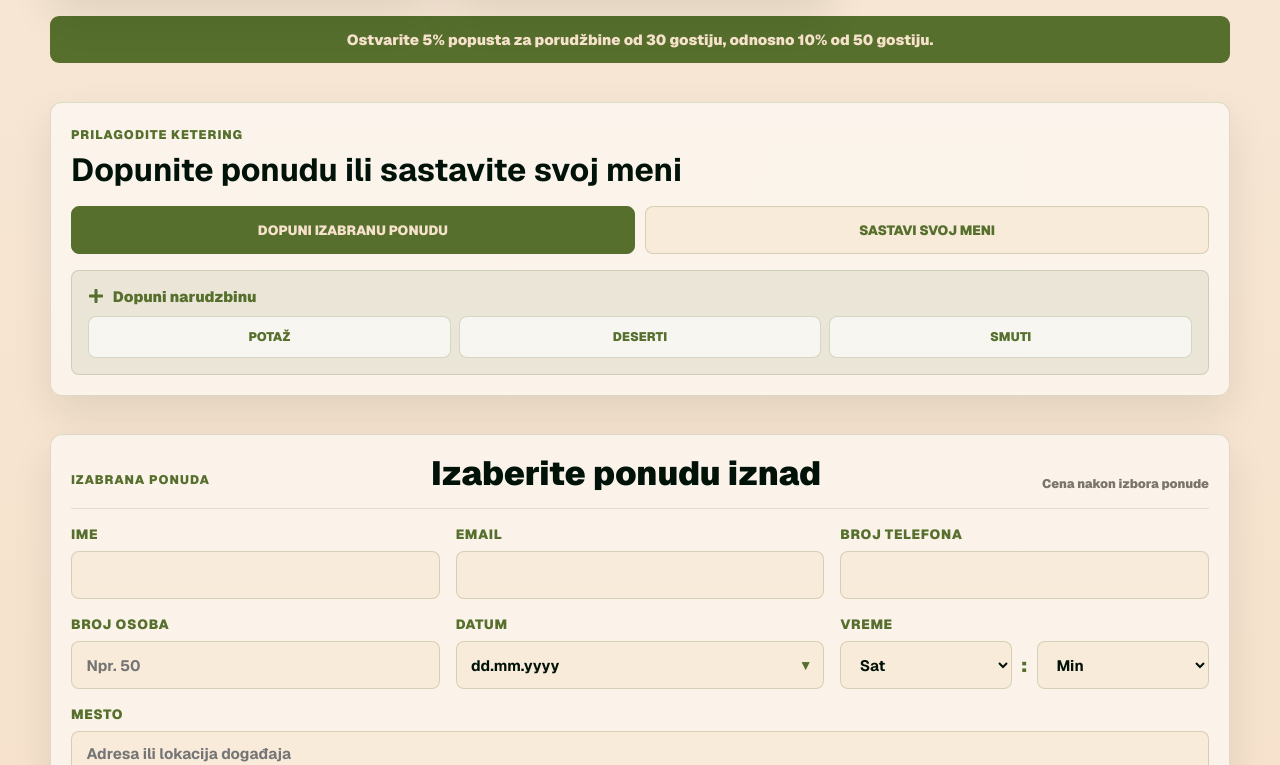
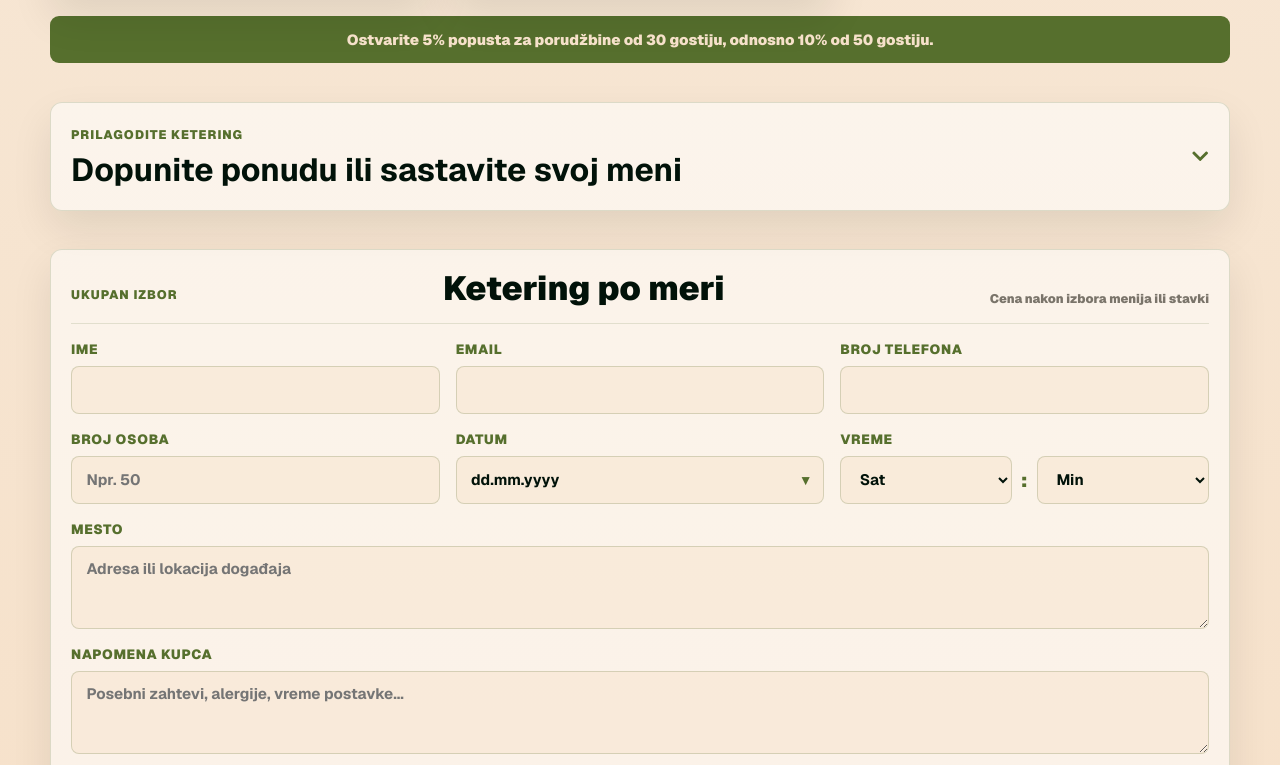
Before and after one commit to nemanja2424/ketering2, a Next.js app: page /ketering in a window 1280 px wide. Shown: the part 2635-3400 px from the top of the page. Built offline with nearby package versions, Linux system fonts and the light colour scheme.

Commit message:
pre nego sjebem nesto i predjem na nikoline zahteve

```diff
--- a/src/app/ketering/page.jsx
+++ b/src/app/ketering/page.jsx
@@ -1,7 +1,7 @@
 'use client';
 
 import { useRef, useState } from 'react';
-import { FaPlus, FaTimes } from 'react-icons/fa';
+import { FaPlus, FaTimes, FaChevronDown } from 'react-icons/fa';
 import styles from './page.module.css';
 
 const OFFERS = [
@@ -135,36 +135,91 @@ const CATERING_MENU_CATEGORIES = [
     id: 'predjela',
     title: 'Predjela',
     products: [
-      { id: 'kanapei', name: 'Mix kanapea', priceRsd: 4200 },
-      { id: 'mini-sendvici', name: 'Mini sendviči', priceRsd: 3600 },
-      { id: 'slani-zalogaji', name: 'Slani zalogaji', priceRsd: 3200 },
+      { id: 'sendvici-80', name: "Sendviči '80", priceRsd: 140 },
+      { id: 'club-sendvic', name: 'Club sendvič', priceRsd: 180 },
+      { id: 'pileci-wrap', name: 'Pileći wrap', priceRsd: 180 },
+      { id: 'giros-sendvic', name: 'Giros sendvič', priceRsd: 170 },
+      { id: 'roma-tortilja', name: 'Roma tortilja', priceRsd: 150 },
+      { id: 'meksicka-tortilja', name: 'Meksička tortilja', priceRsd: 170 },
+      { id: 'takosi', name: 'Takosi', priceRsd: 180 },
+      { id: 'mini-burgeri', name: 'Mini burgeri', priceRsd: 160 },
+      { id: 'kanapei', name: 'Kanapei', priceRsd: 120 },
+      { id: 'brusketi-suhomesnato', name: 'Brusketi suhomesnato', priceRsd: 130 },
+      { id: 'brusketi-gljive-tofu-sirevi', name: 'Brusketi (šumske gljive, tofu, sirevi)', priceRsd: 120 },
+      { id: 'brusketi-gljive-tofu-humus', name: 'Brusketi (šumske gljive, tofu, humus)', priceRsd: 120 },
+      { id: 'brodici-povrce-sir', name: 'Brodići sa povrćem i sirom', priceRsd: 110 },
+      {
+        id: 'brodici-mix',
+        name: 'Brodići (grčka salata, grilovano povrće, morski plodovi, francuska salata)',
+        priceRsd: 130,
+      },
+      { id: 'karpeze-raznjic', name: 'Karpeze ražnjić', priceRsd: 150 },
+      { id: 'slani-rolati', name: 'Slani rolati', priceRsd: 110 },
+      { id: 'rolatici', name: 'Rolatići', priceRsd: 100 },
+      { id: 'slane-tortice', name: 'Slane tortice', priceRsd: 130 },
+      { id: 'prolecne-rolnice', name: 'Prolećne rolnice', priceRsd: 120 },
+      { id: 'pilece-rolnice', name: 'Pileće rolnice', priceRsd: 150 },
+      { id: 'rolat-dimljeni-losos', name: 'Rolat sa dimljenim lososom', priceRsd: 190 },
+      { id: 'gibanica-sir', name: 'Gibanica sir', priceRsd: 90 },
+      { id: 'gibanica-meso', name: 'Gibanica meso', priceRsd: 110 },
+      { id: 'projice', name: 'Projice', priceRsd: 60 },
+      { id: 'projice-masline', name: 'Projice sa maslinama', priceRsd: 70 },
+      { id: 'mediteranska-projica', name: 'Mediteranska projica', priceRsd: 80 },
+      { id: 'kiflice-sir', name: 'Kiflice sir', priceRsd: 60 },
+      { id: 'pasta-pogacice', name: 'Pasta pogačice', priceRsd: 70 },
+      { id: 'zemicke', name: 'Zemičke', priceRsd: 50 },
+      { id: 'galete', name: 'Galete', priceRsd: 80 },
+      { id: 'pita-spanac', name: 'Pita spanać', priceRsd: 90 },
+      { id: 'pita-pecurke', name: 'Pita pečurke', priceRsd: 90 },
     ],
   },
   {
     id: 'glavna-jela',
     title: 'Glavna jela',
     products: [
-      { id: 'gril-mix', name: 'Gril mix', priceRsd: 7800 },
-      { id: 'pecenje', name: 'Pecenje', priceRsd: 9200 },
-      { id: 'riblji-izbor', name: 'Riblji izbor', priceRsd: 9800 },
+      { id: 'cevapi', name: 'Ćevapi', priceRsd: 200 },
+      { id: 'pileci-prstici', name: 'Pileći prstići', priceRsd: 180 },
+      { id: 'raznjic-grilovano-povrce', name: 'Ražnjić od grilovanog povrća', priceRsd: 140 },
+      { id: 'raznjic-povrce-tofu', name: 'Ražnjić od grilovanog povrća i tofu sira', priceRsd: 160 },
+      { id: 'tikvice-sa-sirom', name: 'Tikvice sa sirom', priceRsd: 130 },
+      { id: 'tikvice-feta-parmezan', name: 'Tikvice punjene fetom i parmezanom', priceRsd: 170 },
+      { id: 'paprika-sa-sirom', name: 'Paprika sa sirom', priceRsd: 120 },
+      { id: 'paprika-punjena-sirom', name: 'Paprika punjena sirom', priceRsd: 140 },
+      { id: 'rizoto-morski-plodovi', name: 'Rižoto sa morskim plodovima', priceRsd: 200 },
+      { id: 'falafel-kuglice', name: 'Falafel kuglice', priceRsd: 160 },
     ],
   },
   {
     id: 'prilozi-salate',
     title: 'Prilozi i salate',
     products: [
-      { id: 'sezonske-salate', name: 'Sezonske salate', priceRsd: 2800 },
-      { id: 'topli-prilozi', name: 'Topli prilozi', priceRsd: 3400 },
-      { id: 'premium-salate', name: 'Premium salate', priceRsd: 4200 },
+      { id: 'pomfrit', name: 'Pomfrit', priceRsd: 80 },
+      { id: 'masline', name: 'Masline', priceRsd: 60 },
+      { id: 'apetisani', name: 'Apetisani', priceRsd: 80 },
+      { id: 'suvo-voce', name: 'Suvo voće', priceRsd: 90 },
+      { id: 'daska-sireva', name: 'Daska sireva', priceRsd: 180 },
+      { id: 'daska-mesnih-delikatesa', name: 'Daska mesnih delikatesa', priceRsd: 190 },
+      { id: 'sveze-voce', name: 'Sveže voće', priceRsd: 100 },
+      { id: 'vitaminska-salata', name: 'Vitaminska salata', priceRsd: 90 },
+      { id: 'grcka-salata', name: 'Grčka salata', priceRsd: 120 },
+      { id: 'fisek-pileca-salata', name: 'Fišek pileća salata', priceRsd: 150 },
+      { id: 'francuska-salata', name: 'Francuska salata', priceRsd: 100 },
+      { id: 'sezonska-salata', name: 'Sezonska salata', priceRsd: 80 },
+      { id: 'zeleni-mix', name: 'Zeleni mix', priceRsd: 90 },
+      { id: 'mediteranska-salata', name: 'Mediteranska salata', priceRsd: 120 },
+      { id: 'kraba-salata', name: 'Kraba salata', priceRsd: 170 },
     ],
   },
   {
-    id: 'dezerti',
-    title: 'Dezerti',
+    id: 'deserti',
+    title: 'Deserti',
     products: [
-      { id: 'dezert-zalogaji', name: 'Dezert zalogaji', priceRsd: 3800 },
-      { id: 'torte', name: 'Izbor torti', priceRsd: 6200 },
-      { id: 'vocni-sto', name: 'Voćni sto', priceRsd: 4600 },
+      { id: 'coko-mus', name: 'Čoko mus', priceRsd: 100 },
+      { id: 'ceri-mus', name: 'Čeri mus', priceRsd: 100 },
+      { id: 'americke-palacinke', name: 'Američke palačinke', priceRsd: 140 },
+      { id: 'cizkejk', name: 'Čizkejk', priceRsd: 180 },
+      { id: 'pita-suve-sljive', name: 'Pita sa suvim šljivama', priceRsd: 100 },
+      { id: 'pita-visnja-vanila', name: 'Pita višnja-vanila', priceRsd: 120 },
     ],
   },
 ];
@@ -204,15 +259,12 @@ export default function KeteringPage() {
   const [isSubmitting, setIsSubmitting] = useState(false);
   const [activeAddOnCategoryId, setActiveAddOnCategoryId] = useState(null);
   const [addOns, setAddOns] = useState([]);
-  const [cateringMenuMode, setCateringMenuMode] = useState('supplement');
   const [customMenuItems, setCustomMenuItems] = useState([]);
   const [selectedOfferExtraIds, setSelectedOfferExtraIds] = useState([]);
   const [selectedGrillItems, setSelectedGrillItems] = useState([]);
+  const [isMenuBuilderOpen, setIsMenuBuilderOpen] = useState(false);
 
-  const selectedOffer =
-    cateringMenuMode === 'supplement'
-      ? OFFERS.find((offer) => offer.id === selectedOfferId) || null
-      : null;
+  const selectedOffer = OFFERS.find((offer) => offer.id === selectedOfferId) || null;
   const activeAddOnCategory = ADD_ON_CATEGORIES.find(
     (category) => category.id === activeAddOnCategoryId
   );
@@ -232,17 +284,14 @@ export default function KeteringPage() {
     (sum, extra) => sum + extra.priceRsd,
     0
   );
-  const priceRsdPerGuest = Number(selectedOffer?.priceRsd || 0) + extrasPriceRsdPerGuest;
-  const originalOfferTotalRsd = priceRsdPerGuest * guestCount;
+  const selectedOfferPriceRsdPerGuest = Number(selectedOffer?.priceRsd || 0);
+  const selectedOfferTotalRsd = selectedOfferPriceRsdPerGuest * guestCount;
+  const selectedOfferExtrasTotalRsd = extrasPriceRsdPerGuest * guestCount;
+  const originalOfferTotalRsd = selectedOfferTotalRsd + selectedOfferExtrasTotalRsd;
+  const subtotalRsd = originalOfferTotalRsd + originalCustomMenuTotalRsd + addOnTotalRsd;
   const discountRate = guestCount >= 50 ? 0.1 : guestCount >= 30 ? 0.05 : 0;
-  const discountRsd = Math.round(originalOfferTotalRsd * discountRate);
-  const offerTotalRsd = originalOfferTotalRsd - discountRsd;
-  const customMenuDiscountRsd = Math.round(originalCustomMenuTotalRsd * discountRate);
-  const customMenuTotalRsd = originalCustomMenuTotalRsd - customMenuDiscountRsd;
-  const totalRsd =
-    cateringMenuMode === 'custom'
-      ? customMenuTotalRsd
-      : offerTotalRsd + addOnTotalRsd;
+  const discountRsd = Math.round(subtotalRsd * discountRate);
+  const totalRsd = subtotalRsd - discountRsd;
 
   const handleChange = (event) => {
     const { name, value } = event.target;
@@ -341,12 +390,13 @@ export default function KeteringPage() {
 
   const selectOffer = (offerId) => {
     if (selectedOfferId === offerId) {
-      setCateringMenuMode('supplement');
+      setSelectedOfferId(null);
+      setSelectedOfferExtraIds([]);
+      setSelectedGrillItems([]);
       return;
     }
 
     setSelectedOfferId(offerId);
-    setCateringMenuMode('supplement');
     setSelectedOfferExtraIds([]);
     setSelectedGrillItems([]);
   };
@@ -379,50 +429,19 @@ export default function KeteringPage() {
         throw new Error('Izaberite vreme u 24h formatu.');
       }
 
-      if (cateringMenuMode === 'custom' && customMenuItems.length === 0) {
-        throw new Error('Dodajte bar jednu stavku u ketering meni.');
-      }
-
-      if (cateringMenuMode === 'supplement' && !selectedOffer) {
-        throw new Error('Izaberite ketering ponudu.');
+      if (!selectedOffer && customMenuItems.length === 0 && addOns.length === 0) {
+        throw new Error('Izaberite meni ili dodajte bar jednu stavku u sastavljeni meni.');
       }
 
       const grillExtraSelected = selectedOfferExtras.some((extra) => extra.type === 'grill');
 
-      if (cateringMenuMode === 'supplement' && grillExtraSelected && selectedGrillItems.length !== 4) {
+      if (grillExtraSelected && selectedGrillItems.length !== 4) {
         throw new Error('Izaberite tačno 4 vrste roštilja za dodatak.');
       }
 
-      const response = await fetch('/api/narudzbine', {
-        method: 'POST',
-        headers: { 'Content-Type': 'application/json' },
-        body: JSON.stringify({
-          ...formData,
-          cena: totalRsd,
-          porudzbina: {
-            schemaVersion: 1,
-            source: 'ketering',
-            type: 'catering_inquiry',
-            title: cateringMenuMode === 'custom' ? 'Ketering po meri' : selectedOffer.name,
-            status: 'new',
-            guestCount,
-            items: cateringMenuMode === 'custom'
-              ? customMenuItems.map((item) => ({
-                  id: item.id,
-                  name: item.name,
-                  category: item.category,
-                  variant: null,
-                  quantity: guestCount,
-                  unitPriceRsd: Math.round(item.priceRsd * (1 - discountRate)),
-                  totalPriceRsd: Math.round(item.priceRsd * guestCount * (1 - discountRate)),
-                  meta: {
-                    source: 'ketering-po-meri',
-                    guestCount,
-                    originalUnitPriceRsd: item.priceRsd,
-                    discountPercent: discountRate * 100,
-                  },
-                }))
-              : [
+      const orderItems = [
+        ...(selectedOffer
+          ? [
               {
                 id: selectedOffer.id,
                 name: selectedOffer.name,
@@ -430,9 +449,7 @@ export default function KeteringPage() {
                 variant: null,
                 quantity: guestCount,
                 unitPriceRsd: Math.round(selectedOffer.priceRsd * (1 - discountRate)),
-                totalPriceRsd: Math.round(
-                  selectedOffer.priceRsd * guestCount * (1 - discountRate)
-                ),
+                totalPriceRsd: Math.round(selectedOffer.priceRsd * guestCount * (1 - discountRate)),
                 meta: {
                   dishes: selectedOffer.items,
                   guestCount,
@@ -447,13 +464,28 @@ export default function KeteringPage() {
                 variant: null,
                 quantity: guestCount,
                 unitPriceRsd: Math.round(extra.priceRsd * (1 - discountRate)),
-                  totalPriceRsd: Math.round(
-                    extra.priceRsd * guestCount * (1 - discountRate)
-                  ),
+                totalPriceRsd: Math.round(extra.priceRsd * guestCount * (1 - discountRate)),
                 meta: {
                   source: 'dopuna',
                   originalUnitPriceRsd: extra.priceRsd,
                   dishes: extra.type === 'grill' ? selectedGrillItems : extra.items || [],
+                  discountPercent: discountRate * 100,
+                },
+              })),
+            ]
+          : []),
+        ...customMenuItems.map((item) => ({
+          id: item.id,
+          name: item.name,
+          category: item.category,
+          variant: null,
+          quantity: guestCount,
+          unitPriceRsd: Math.round(item.priceRsd * (1 - discountRate)),
+          totalPriceRsd: Math.round(item.priceRsd * guestCount * (1 - discountRate)),
+          meta: {
+            source: 'ketering-po-meri',
+            guestCount,
+            originalUnitPriceRsd: item.priceRsd,
             discountPercent: discountRate * 100,
           },
         })),
@@ -463,21 +495,35 @@ export default function KeteringPage() {
           category: item.categoryLabel,
           variant: null,
           quantity: item.quantity,
-                unitPriceRsd: item.priceRsd,
-                totalPriceRsd: item.priceRsd * item.quantity,
+          unitPriceRsd: Math.round(item.priceRsd * (1 - discountRate)),
+          totalPriceRsd: Math.round(item.priceRsd * item.quantity * (1 - discountRate)),
           meta: {
             source: 'dopuna',
             categoryId: item.categoryId,
+            originalUnitPriceRsd: item.priceRsd,
+            discountPercent: discountRate * 100,
           },
         })),
-              ],
+      ];
+
+      const response = await fetch('/api/narudzbine', {
+        method: 'POST',
+        headers: { 'Content-Type': 'application/json' },
+        body: JSON.stringify({
+          ...formData,
+          cena: totalRsd,
+          porudzbina: {
+            schemaVersion: 1,
+            source: 'ketering',
+            type: 'catering_inquiry',
+            title: selectedOffer ? `${selectedOffer.name} + ketering po meri` : 'Ketering po meri',
+            status: 'new',
+            guestCount,
+            items: orderItems,
             totals: {
-              subtotalRsd:
-                cateringMenuMode === 'custom'
-                  ? originalCustomMenuTotalRsd
-                  : originalOfferTotalRsd + addOnTotalRsd,
+              subtotalRsd,
               deliveryRsd: 0,
-              discountRsd: cateringMenuMode === 'custom' ? customMenuDiscountRsd : discountRsd,
+              discountRsd,
               totalRsd,
             },
             customerNote: formData.napomena.trim(),
@@ -496,10 +542,9 @@ export default function KeteringPage() {
               confirmedAt: null,
               completedAt: null,
             },
-            legacy: cateringMenuMode === 'custom'
-              ? { customMenu: true }
-              : {
-                  offerId: selectedOffer.id,
+            legacy: {
+              customMenu: customMenuItems.length > 0,
+              offerId: selectedOffer?.id || null,
               rawOffer: selectedOffer,
             },
           },
@@ -553,14 +598,10 @@ export default function KeteringPage() {
           {OFFERS.map((offer) => (
             <article
               key={offer.id}
-              className={`${styles.offerCard} ${
-                cateringMenuMode === 'supplement' && selectedOfferId === offer.id
-                  ? styles.selectedCard
-                  : ''
-              }`}
+              className={`${styles.offerCard} ${selectedOfferId === offer.id ? styles.selectedCard : ''}`}
               role="button"
               tabIndex={0}
-              aria-pressed={cateringMenuMode === 'supplement' && selectedOfferId === offer.id}
+              aria-pressed={selectedOfferId === offer.id}
               onClick={(event) => {
                 if (event.target.closest('input, label, [data-offer-extras]')) {
                   return;
@@ -585,8 +626,7 @@ export default function KeteringPage() {
                     <li key={item}>{item}</li>
                   ))}
                 </ul>
-                {cateringMenuMode === 'supplement' &&
-                  selectedOfferId === offer.id &&
+                {selectedOfferId === offer.id &&
                   offer.extras.length > 0 && (
                   <div className={styles.offerExtras} data-offer-extras>
                     {offer.extras.map((extra) => {
@@ -633,8 +673,8 @@ export default function KeteringPage() {
                   </div>
                 )}
                 <span className={styles.offerSelectAction}>
-                  {cateringMenuMode === 'supplement' && selectedOfferId === offer.id
-                    ? 'Izabrano'
+                  {selectedOfferId === offer.id
+                    ? 'Odustani od menija'
                     : 'Izaberi ponudu'}
                 </span>
               </div>
@@ -647,68 +687,24 @@ export default function KeteringPage() {
         </p>
 
         <section className={styles.menuBuilder}>
-          <div className={styles.menuBuilderHeader}>
+          <button
+            type="button"
+            className={styles.menuBuilderHeader}
+            onClick={() => setIsMenuBuilderOpen((current) => !current)}
+            aria-expanded={isMenuBuilderOpen}
+          >
+            <div>
               <span>Prilagodite ketering</span>
               <h2>Dopunite ponudu ili sastavite svoj meni</h2>
             </div>
-          <div className={styles.builderModeSwitch}>
-            <button
-              type="button"
-              className={cateringMenuMode === 'supplement' ? styles.activeBuilderMode : ''}
-              onClick={() => setCateringMenuMode('supplement')}
-            >
-              Dopuni izabranu ponudu
+            <FaChevronDown
+              className={`${styles.menuBuilderIcon} ${isMenuBuilderOpen ? styles.menuBuilderIconOpen : ''}`}
+              aria-hidden="true"
+            />
           </button>
-            <button
-              type="button"
-              className={cateringMenuMode === 'custom' ? styles.activeBuilderMode : ''}
-              onClick={() => {
-                setCateringMenuMode('custom');
-                setSelectedOfferId(null);
-                setSelectedOfferExtraIds([]);
-                setSelectedGrillItems([]);
-              }}
-            >
-              Sastavi svoj meni
-            </button>
-          </div>
 
-          {cateringMenuMode === 'supplement' ? (
-            <>
-              <div className={styles.addOnPanel}>
-                <div className={styles.addOnPanelHeader}>
-                  <FaPlus aria-hidden="true" />
-                  <strong>Dopuni narudzbinu</strong>
-                </div>
-                <div className={styles.addOnButtons}>
-                  {ADD_ON_CATEGORIES.map((category) => (
-                    <button
-                      key={category.id}
-                      type="button"
-                      onClick={() => setActiveAddOnCategoryId(category.id)}
-                    >
-                      {category.label}
-                    </button>
-                  ))}
-                </div>
-              </div>
-
-              {addOns.length > 0 && (
-                <div className={styles.addOnSummary}>
-                  <span>Dodato u narudzbinu</span>
-                  <ul>
-                    {addOns.map((item) => (
-                      <li key={item.id}>
-                        <span>{item.quantity}x {item.name}</span>
-                        <strong>{formatRsd(item.priceRsd * item.quantity)}</strong>
-                      </li>
-                    ))}
-                  </ul>
-                </div>
-              )}
-            </>
-          ) : (
-            <>
+          {isMenuBuilderOpen && (
+            <div className={styles.menuBuilderContent}>
               <div className={styles.customMenuGrid}>
                 {CATERING_MENU_CATEGORIES.map((category) => (
                   <div key={category.id} className={styles.customMenuCategory}>
@@ -741,37 +737,25 @@ export default function KeteringPage() {
               </div>
               <div className={styles.customMenuTotal}>
                 <span>Sastavljeni meni / {guestCount} gostiju</span>
-                <strong>{formatRsd(customMenuTotalRsd)}</strong>
+                <strong>{formatRsd(originalCustomMenuTotalRsd)}</strong>
               </div>
-            </>
+            </div>
           )}
         </section>
 
+
         <form className={styles.inquiryForm} onSubmit={handleSubmit}>
           <div className={styles.formHeader}>
-            <span>{cateringMenuMode === 'custom' ? 'Meni po meri' : 'Izabrana ponuda'}</span>
-            <h2>
-              {cateringMenuMode === 'custom'
-                ? 'Ketering po meri'
-                : selectedOffer?.name || 'Izaberite ponudu iznad'}
-            </h2>
-            {cateringMenuMode === 'custom' ? (
+            <span>Ukupan izbor</span>
+            <h2>{selectedOffer ? `${selectedOffer.name} + dodate stavke` : 'Ketering po meri'}</h2>
+            {subtotalRsd > 0 ? (
               <div className={styles.discountPrice}>
-                {discountRate > 0 && <del>{formatRsd(originalCustomMenuTotalRsd)}</del>}
+                {discountRate > 0 && <del>{formatRsd(subtotalRsd)}</del>}
                 <strong>{formatRsd(totalRsd)}</strong>
                 {discountRate > 0 && <span>{discountRate * 100}% popusta</span>}
               </div>
-            ) : !selectedOffer ? (
-              <span className={styles.emptyPrice}>Cena nakon izbora ponude</span>
             ) : (
-              <div className={styles.discountPrice}>
-                {discountRate > 0 && <del>{formatRsd(originalOfferTotalRsd)}</del>}
-                <strong>{formatRsd(offerTotalRsd)}</strong>
-                <span>
-                  {addOnTotalRsd > 0 ? `Ukupno sa dopunama: ${formatRsd(totalRsd)}` : ''}
-                  {discountRate > 0 ? `${addOnTotalRsd > 0 ? ' / ' : ''}${discountRate * 100}% popusta` : ''}
-                </span>
-              </div>
+              <span className={styles.emptyPrice}>Cena nakon izbora menija ili stavki</span>
             )}
           </div>
 
--- a/src/app/ketering/page.module.css
+++ b/src/app/ketering/page.module.css
@@ -353,6 +353,27 @@
   box-shadow: 0 18px 42px rgba(1, 18, 9, 0.09);
 }
 
+.menuBuilderHeader {
+  display: flex;
+  align-items: center;
+  justify-content: space-between;
+  gap: 1rem;
+  width: 100%;
+  padding: 0;
+  color: inherit;
+  background: transparent;
+  border: 0;
+  cursor: pointer;
+  font: inherit;
+  text-align: left;
+}
+
+.menuBuilderHeader:focus-visible {
+  outline: 3px solid rgba(86, 111, 45, 0.28);
+  outline-offset: 4px;
+  border-radius: 8px;
+}
+
 .menuBuilderHeader span {
   color: #566f2d;
   font-size: 0.78rem;
@@ -364,6 +385,22 @@
 .menuBuilderHeader h2 {
   margin: 0.3rem 0 0;
   font-size: clamp(1.35rem, 3vw, 2rem);
+}
+
+.menuBuilderIcon {
+  flex: 0 0 auto;
+  color: #566f2d;
+  font-size: 1.15rem;
+  transition: transform 0.22s ease;
+}
+
+.menuBuilderIconOpen {
+  transform: rotate(180deg);
+}
+
+.menuBuilderContent {
+  display: grid;
+  gap: 1rem;
 }
 
 .builderModeSwitch {
@@ -406,6 +443,34 @@
   background: rgba(246, 225, 202, 0.45);
   border: 1px solid rgba(86, 111, 45, 0.16);
   border-radius: 10px;
+}
+
+@media (min-width: 761px) {
+  .customMenuGrid {
+    align-items: stretch;
+  }
+
+  .customMenuCategory {
+    overflow-y: auto;
+    height: clamp(420px, 58vh, 620px);
+    overscroll-behavior: contain;
+    scrollbar-width: thin;
+    scrollbar-color: rgba(86, 111, 45, 0.55) rgba(246, 225, 202, 0.5);
+  }
+
+  .customMenuCategory::-webkit-scrollbar {
+    width: 8px;
+  }
+
+  .customMenuCategory::-webkit-scrollbar-track {
+    background: rgba(246, 225, 202, 0.5);
+    border-radius: 999px;
+  }
+
+  .customMenuCategory::-webkit-scrollbar-thumb {
+    background: rgba(86, 111, 45, 0.55);
+    border-radius: 999px;
+  }
 }
 
 .customMenuCategory h3 {
--- a/src/app/poruci/page.jsx
+++ b/src/app/poruci/page.jsx
@@ -1010,7 +1010,6 @@ function OrderContent() {
                   onClick={() => setSubscriptionVariant(variant)}
                 >
                   <strong>{variant === 'clean' ? 'Clean' : 'Lean'}</strong>
-                  <span>{formatRsd(VARIANT_PRICES_RSD[variant])} / dan</span>
                 </button>
               ))}
             </div>
@@ -1029,7 +1028,6 @@ function OrderContent() {
                       onChange={() => handleSubscriptionExtraToggle(extra.id)}
                     />
                     <span>{extra.label}</span>
-                    <strong>{formatRsd(extra.priceRsd)} / dan</strong>
                   </label>
                 ))}
               </div>
```
Also changed, not shown: src/app/poruci/page.module.css (+9 -6 lines). Lines whose indentation alone changed are shown as unchanged.
